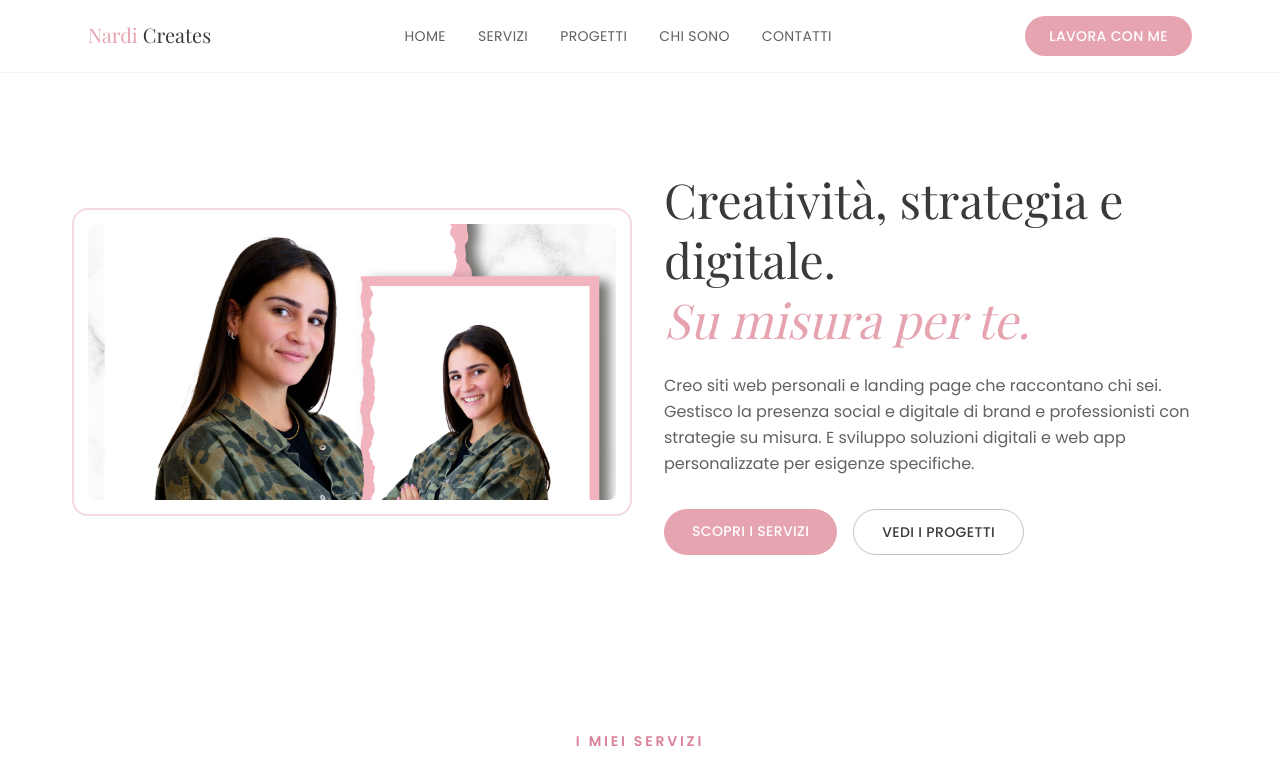
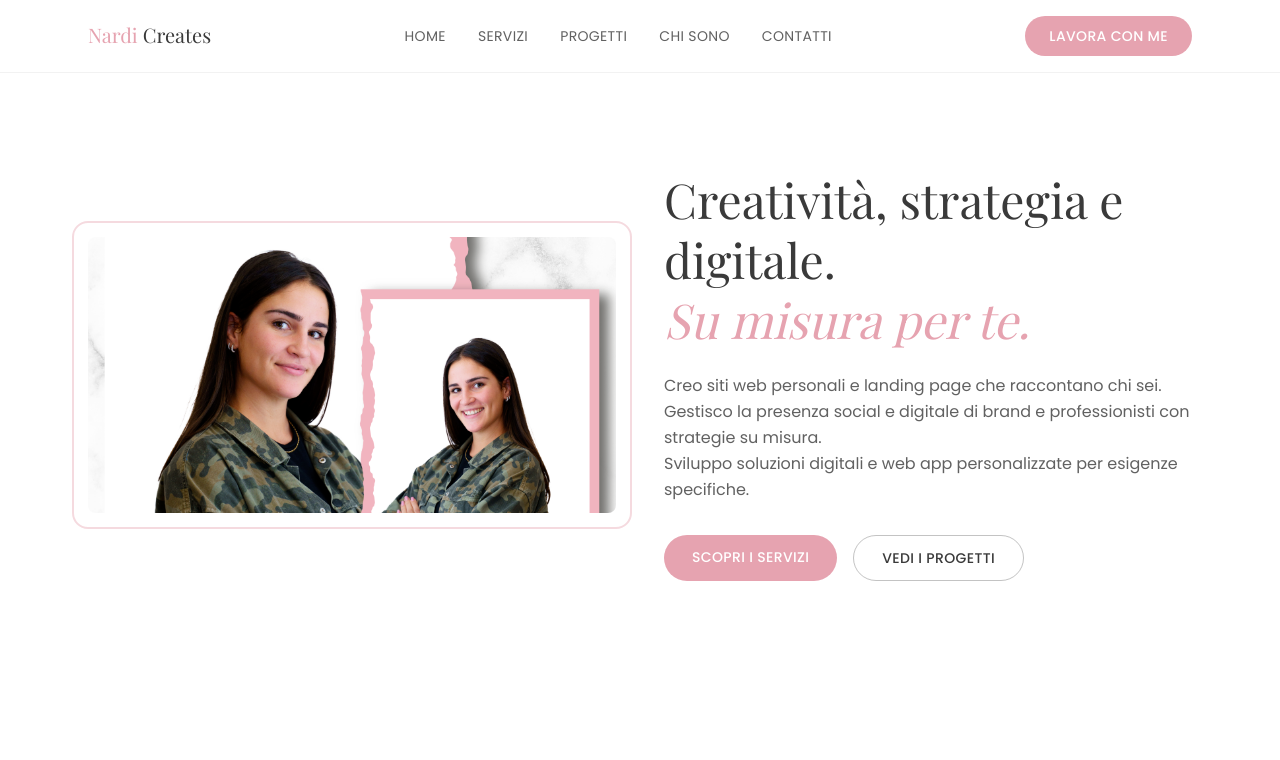
Before and after one commit to nardiianna/nardianna.it, a Next.js app: page / in a window 1280 px wide. Shown: the top 760 px of the page. Built offline with nearby package versions, Linux system fonts and the light colour scheme; a web font is replaced by a local one.

Commit message:
Fix hero copy: split "E sviluppo" into its own line
Removes the awkward "E" and gives the "sviluppo soluzioni digitali"
sentence its own line for readability.

```diff
--- a/src/components/Hero.tsx
+++ b/src/components/Hero.tsx
@@ -26,8 +26,10 @@ export default function Hero() {
           <p className="mt-6 text-base leading-relaxed text-foreground/80">
             Creo siti web personali e landing page che raccontano chi sei.
             Gestisco la presenza social e digitale di brand e professionisti
-            con strategie su misura. E sviluppo soluzioni digitali e web app
-            personalizzate per esigenze specifiche.
+            con strategie su misura.
+            <br />
+            Sviluppo soluzioni digitali e web app personalizzate per esigenze
+            specifiche.
           </p>
 
           <div className="mt-8 flex flex-wrap gap-4">
```
